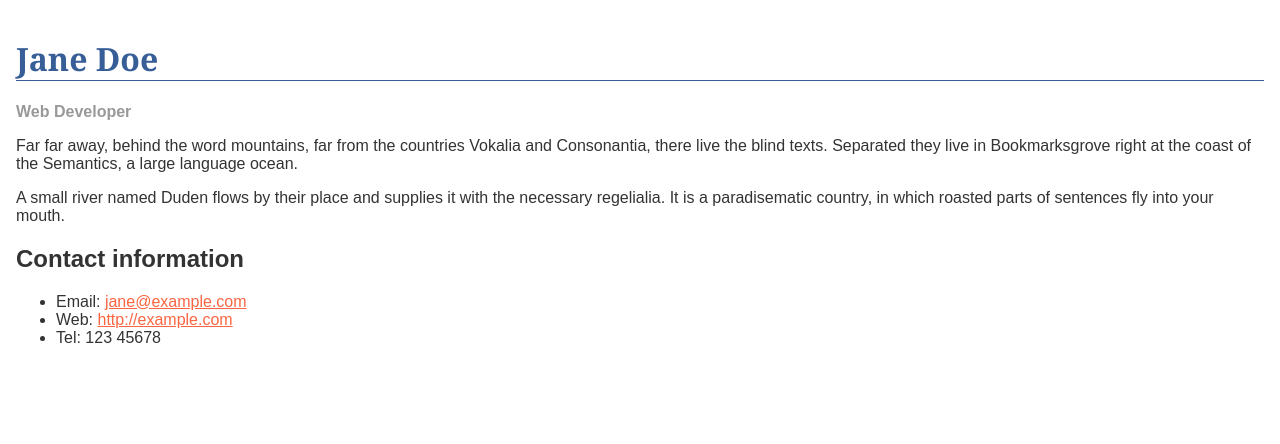
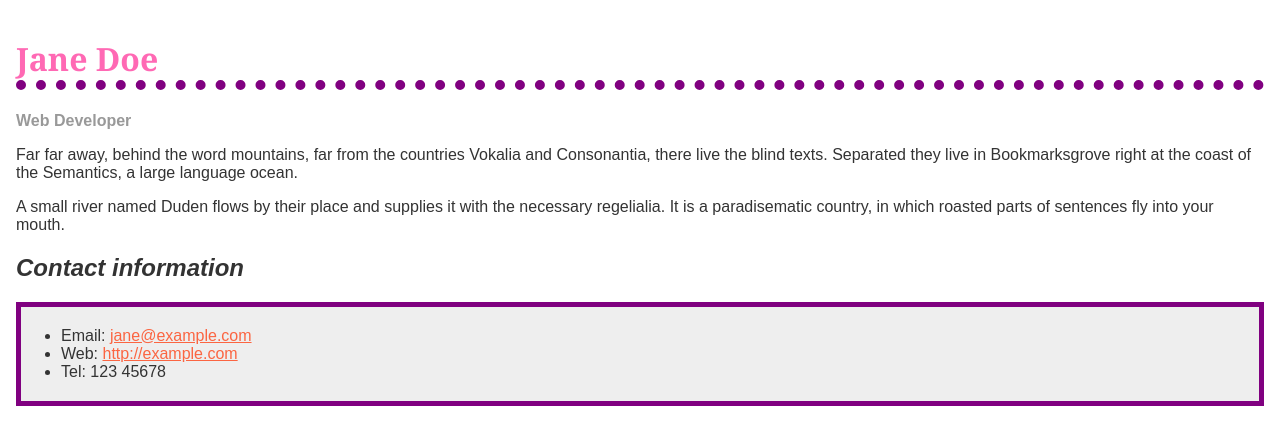
Before and after one commit to Dibbydodo/Mozilla-Learning, a plain HTML site: page CSS/CSS_Challenge/index.html in a window 1280 px wide. Drawn offline with Linux system fonts and the light colour scheme.

Commit message:
Finished CSS Challenge

```diff
--- a/CSS/CSS_Challenge/index.html
+++ b/CSS/CSS_Challenge/index.html
@@ -14,14 +14,15 @@
       }
 
       h1 {
-        color: #375e97;
+        color: hotpink;
         font-size: 2em;
         font-family: Georgia, 'Times New Roman', Times, serif;
-        border-bottom: 1px solid #375e97;
+        border-bottom: 10px dotted purple;
       }
 
       h2 {
         font-size: 1.5em;
+        font-style: italic;
       }
 
       .job-title {
@@ -36,6 +37,14 @@
 
       a:hover {
         text-decoration: none;
+        color: green;
+      }
+
+      ul {
+          background-color: #eeeeee;
+          border: 5px solid purple;
+          padding: 20px 10px 20px 40px;
+
       }
     </style>
   </head>
```
